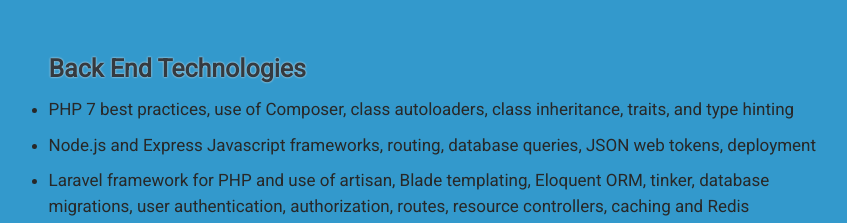
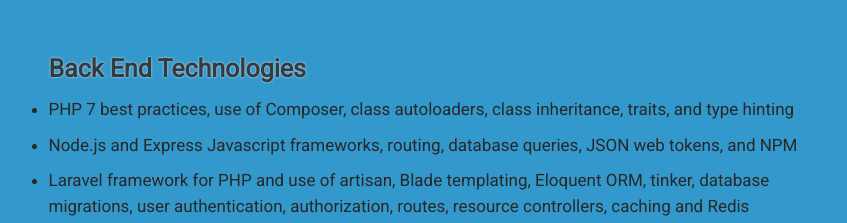
Before and after one commit to kh09211/Kylewebdev_VUE, a Vue app: page / in a window 1280 px wide. Shown: the part 2480-2703 px from the top of the page, without its empty margins (219-1066 px from the left). Built offline with nearby package versions, Linux system fonts and the light colour scheme; no server answers.

Commit message:
Changes to resume

```diff
--- a/src/components/Resume.vue
+++ b/src/components/Resume.vue
@@ -9,7 +9,7 @@
 
 					<ul><b>Back End Technologies</b>
 						<li>PHP 7 best practices, use of Composer, class autoloaders, class inheritance, traits, and type hinting</li>
-						<li>Node.js and Express Javascript frameworks, routing, database queries, JSON web tokens, deployment</li>
+						<li>Node.js and Express Javascript frameworks, routing, database queries, JSON web tokens, and NPM</li>
 						<li>Laravel framework for PHP and use of artisan, Blade templating, Eloquent ORM, tinker, database
 					<br>migrations, user authentication, authorization, routes, resource controllers, caching and Redis</li>
 						<li>REST API and Microservices using LUMEN framework for PHP and Express.js framework for Node</li>
```
